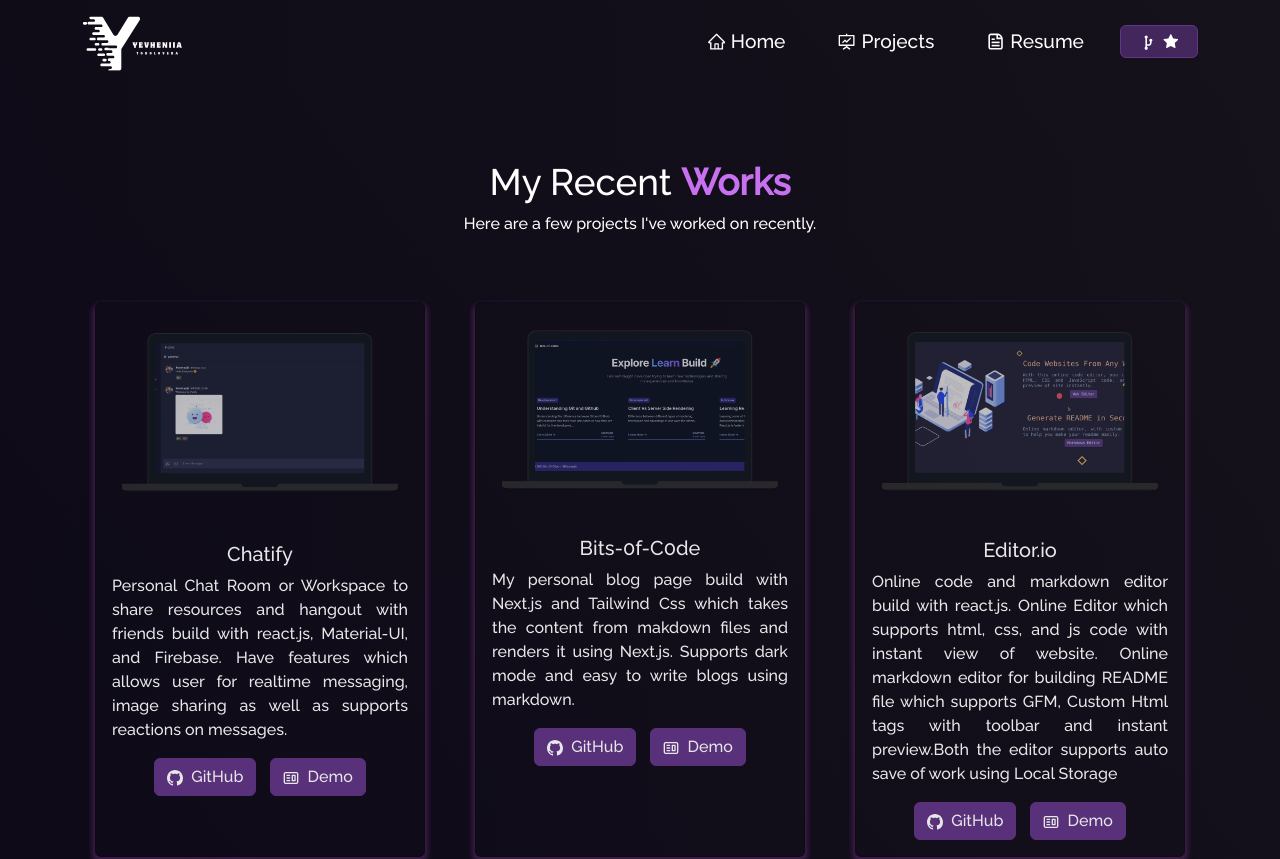
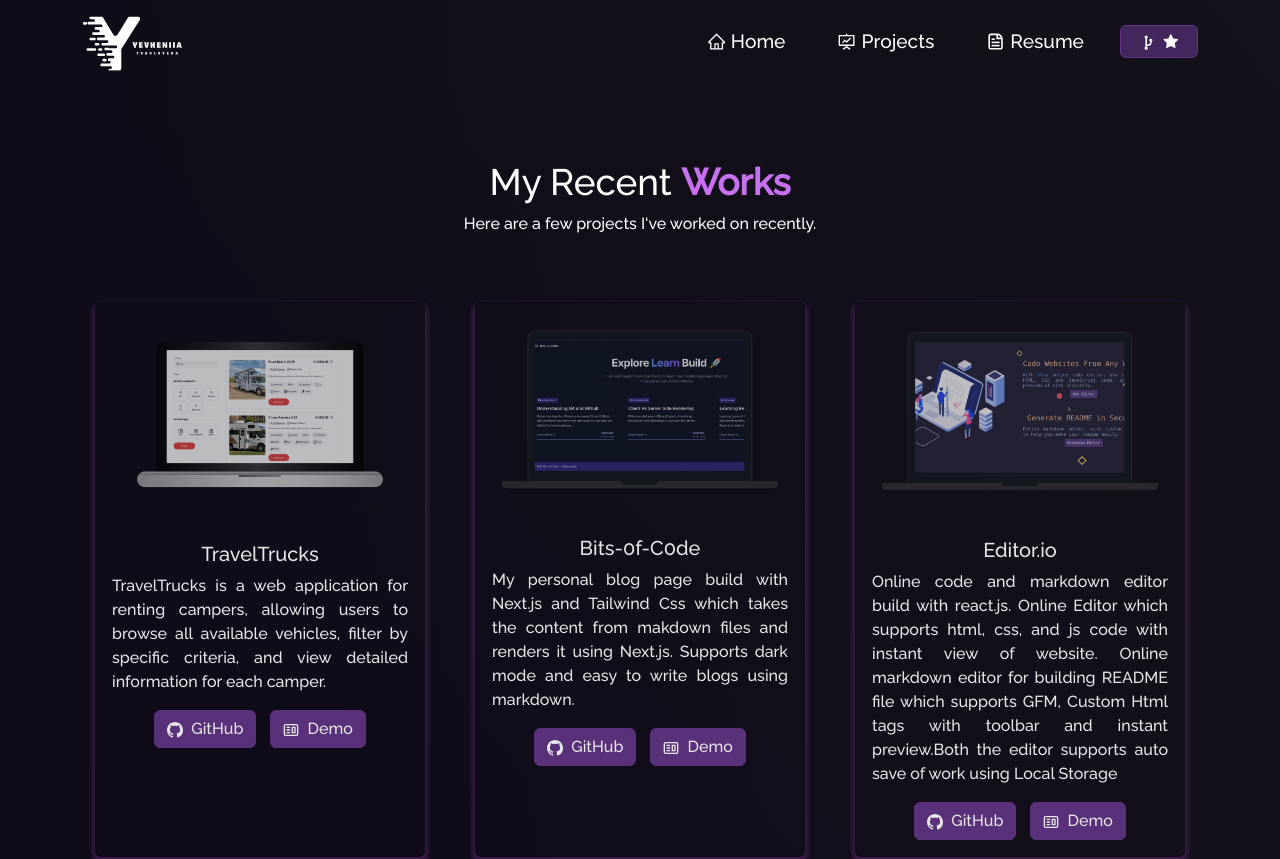
Before and after one commit to tobolovskaya/my-portfolio, a React (Create React App) app: page /projects in a window 1280 px wide. Shown: the top 859 px of the page. Built offline with nearby package versions, Linux system fonts and the light colour scheme.

Commit message:
TravelTrucks

```diff
--- a/src/components/Projects/Projects.js
+++ b/src/components/Projects/Projects.js
@@ -5,7 +5,7 @@ import Particle from "../Particle";
 import leaf from "../../Assets/Projects/leaf.png";
 import emotion from "../../Assets/Projects/emotion.png";
 import editor from "../../Assets/Projects/codeEditor.png";
-import chatify from "../../Assets/Projects/chatify.png";
+import TravelTrucks from "../../Assets/Projects/TravelTrucks.png";
 import suicide from "../../Assets/Projects/suicide.png";
 import bitsOfCode from "../../Assets/Projects/blog.png";
 
@@ -23,12 +23,12 @@ function Projects() {
         <Row style={{ justifyContent: "center", paddingBottom: "10px" }}>
           <Col md={4} className="project-card">
             <ProjectCard
-              imgPath={chatify}
+              imgPath={TravelTrucks}
               isBlog={false}
-              title="Chatify"
-              description="Personal Chat Room or Workspace to share resources and hangout with friends build with react.js, Material-UI, and Firebase. Have features which allows user for realtime messaging, image sharing as well as supports reactions on messages."
-              ghLink="https://github.com/soumyajit4419/Chatify"
-              demoLink="https://chatify-49.web.app/"
+              title="TravelTrucks"
+              description="TravelTrucks is a web application for renting campers, allowing users to browse all available vehicles, filter by specific criteria, and view detailed information for each camper."
+              ghLink="https://github.com/tobolovskaya/TravelTrucks"
+              demoLink="https://travel-trucks-red-six.vercel.app/"
             />
           </Col>
 
```
Also changed, not shown: src/Assets/Projects/TravelTrucks.png.
